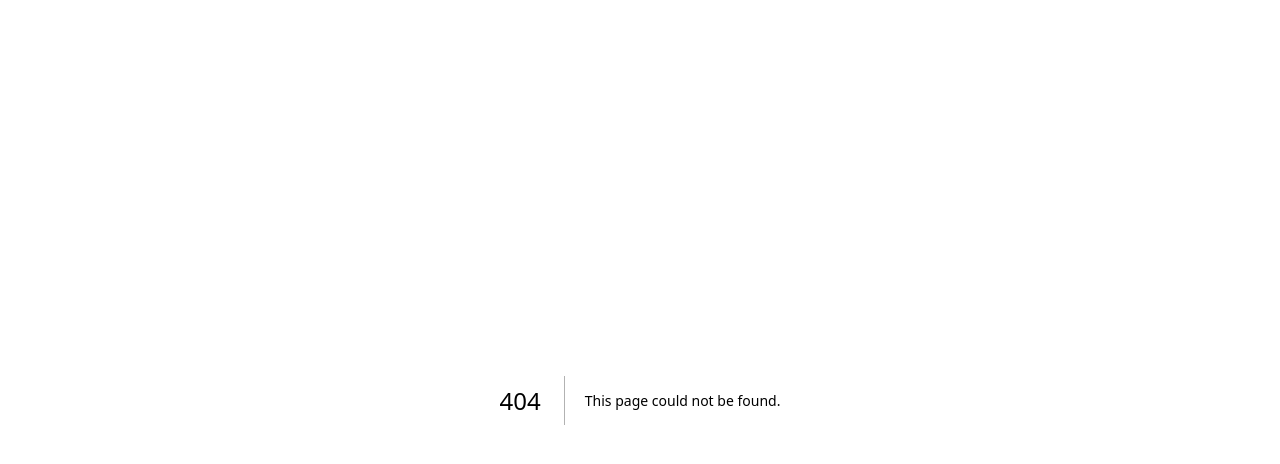
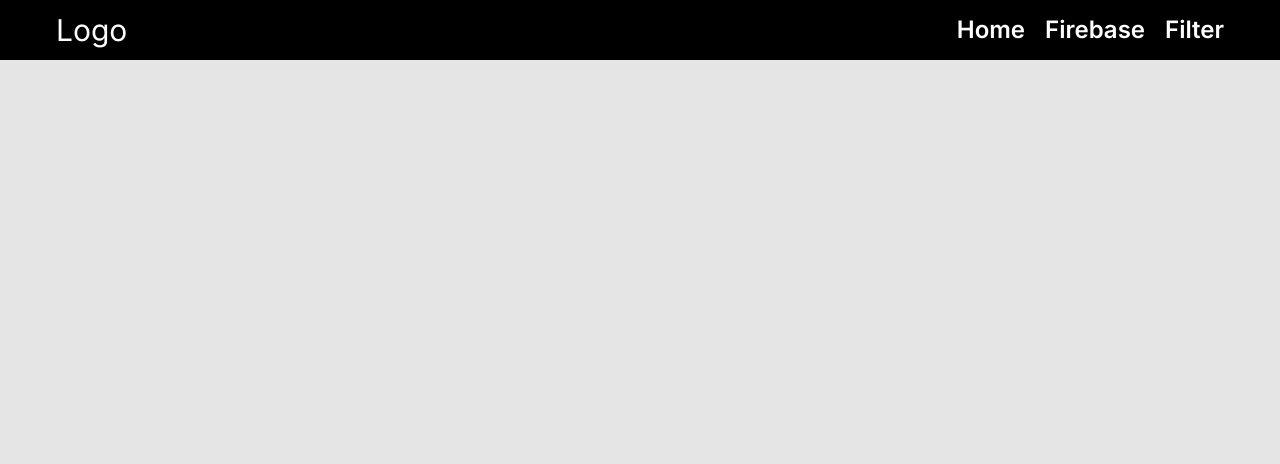
Before and after one commit to Sandeep-Luhaniwal/next-common-components, a Next.js app: page /navbar in a window 1280 px wide. Before the commit this address had no page. Shown: the top 464 px of the page. Built offline with nearby package versions, Linux system fonts and the light colour scheme.

Commit message:
scrollnavbar add

```diff
--- a/app/globals.css
+++ b/app/globals.css
@@ -3,14 +3,7 @@
 @tailwind utilities;
 
 body {
-    background-color: black;
-    /* background-color: #e5e5e5; */
-}
-
-body {
-    margin: 0;
-    padding: 0;
-    overflow: hidden;
+    background-color: #e5e5e5;
 }
 
 .sky {
--- /dev/null
+++ b/app/navbar/page.js
@@ -0,0 +1,12 @@
+import ScrollNavBar from '@/src/components/allnavbar/ScrollNavBar'
+import React from 'react'
+
+const page = () => {
+    return (
+        <div>
+            <ScrollNavBar />
+        </div>
+    )
+}
+
+export default page
--- a/app/page.js
+++ b/app/page.js
@@ -1,11 +1,9 @@
 import AllLinksButton from "@/src/components/common/AllLinksButton";
-import StarAnmation from "@/src/components/staranimation/StarAnmation";
 
 export default function Home() {
   return (
     <>
-      {/* <AllLinksButton /> */}
-      <StarAnmation />
+      <AllLinksButton />
     </>
   );
 }
--- /dev/null
+++ b/src/components/allnavbar/ScrollNavBar.jsx
@@ -0,0 +1,23 @@
+import Link from 'next/link'
+import React from 'react'
+
+const ScrollNavBar = () => {
+    return (
+        <>
+            <div className="bg-black">
+                <div className="max-w-[1200px] px-4 py-3 mx-auto">
+                    <div className="flex text-white justify-between items-center">
+                        <h1 className='text-3xl capitalize'>logo</h1>
+                        <div className="gap-5 flex">
+                            <Link className='capitalize hover:text-blue-600 text-2xl font-semibold' href="/">Home</Link>
+                            <Link className='capitalize hover:text-blue-600 text-2xl font-semibold' href="/">firebase</Link>
+                            <Link className='capitalize hover:text-blue-600 text-2xl font-semibold' href="/">filter</Link>
+                        </div>
+                    </div>
+                </div>
+            </div>
+        </>
+    )
+}
+
+export default ScrollNavBar
--- a/src/components/common/Helper.jsx
+++ b/src/components/common/Helper.jsx
@@ -15,4 +15,12 @@ export const allButtons = [
         button: "Sidebar",
         url: "/sidebar ",
     },
+    {
+        button: "Star Animation",
+        url: "/star-animation ",
+    },
+    {
+        button: "Nav Bar",
+        url: "/navbar",
+    },
 ];
--- a/src/components/staranimation/StarAnmation.jsx
+++ b/src/components/staranimation/StarAnmation.jsx
@@ -7,10 +7,11 @@ const StarAnmation = () => {
         const createStar = () => {
             const star = document.createElement("div");
             star.className = "star";
+
             star.style.left = Math.random() * window.innerWidth + "px";
             star.style.top = Math.random() * window.innerHeight + "px";
             document.body.appendChild(star);
-
+            document.body.classList.add("overflow-hidden");
             setTimeout(() => {
                 star.remove();
             }, 5000);
```
Also changed, not shown: app/star-animation/page.js (added, +14 -0 lines).
